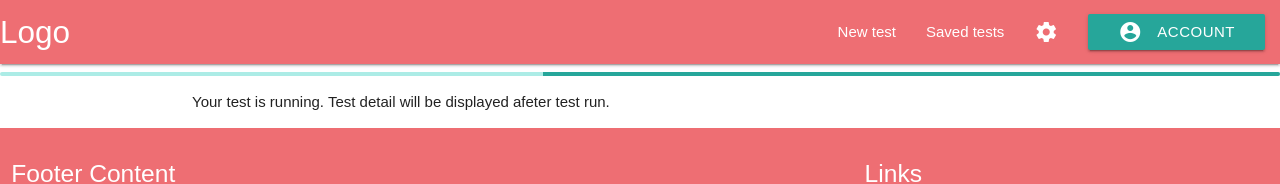
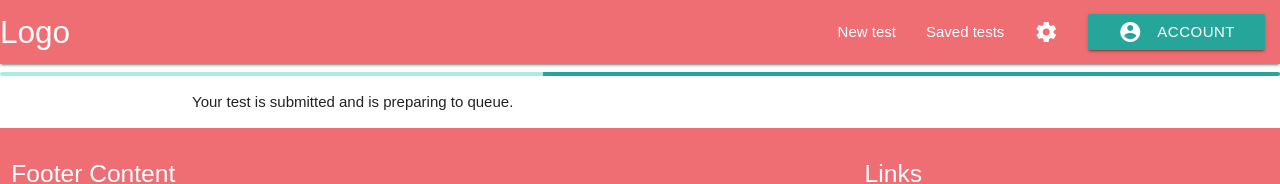
Before and after one commit to nekiscz/nekis.webtestpage.reactapp, a React (Create React App) app: page /tests/running in a window 1280 px wide. Shown: the top 184 px of the page. Built offline with nearby package versions, Linux system fonts and the light colour scheme.

Commit message:
running test changes and autoupdate for its content

```diff
--- a/src/actions/action_test.js
+++ b/src/actions/action_test.js
@@ -26,7 +26,7 @@ export function fetchTest(testId) {
 }
 
 export function checkTest(testId) {
-    const request = axios.get(`${ROOT_URL}/jsonResult.php?test=${testId}`);
+    const request = axios.get(`${ROOT_URL}/testStatus.php?f=json&test=${testId}`);
 
     return {
         type: CHECK_TEST,
--- a/src/components/running_test.js
+++ b/src/components/running_test.js
@@ -7,7 +7,7 @@ class RunningTest extends Component {
     componentDidMount() {
         this.timerID = setInterval(
             () => this.checkForResult(),
-            1500
+            2000
         );
     }
 
@@ -18,10 +18,30 @@ class RunningTest extends Component {
     checkForResult() {
         if (this.props.runningTest) {
             this.props.checkTest(this.props.runningTest.id);
-            if (this.props.runningTest.status === 200) {
+            if (this.props.runningTest.statusCode === 200) {
                 this.props.history.push(`/tests/detail/${this.props.runningTest.id}`);
             }
         }
+    }
+
+    getStatusText() {
+        if (this.props.runningTest) {
+            if (this.props.runningTest.statusCode !== 0) {
+                return (
+                        <div>
+                            <div className='col s12'>
+                                <p>{this.props.runningTest.statusText}</p>
+                            </div>
+                        </div>
+                )
+            }
+        }
+
+        return (
+            <div className='col s12'>
+                <p>Your test is submitted and is preparing to queue.</p>
+            </div>
+        )
     }
 
     render() {
@@ -33,9 +53,7 @@ class RunningTest extends Component {
                     </div>
                 </div>
                 <div className='container'>
-                    <div className='col s12'>
-                        <p>Your test is running. Test detail will be displayed afeter test run.</p>
-                    </div>
+                    {this.getStatusText()}
                 </div>
             </div>
 
@@ -44,6 +62,8 @@ class RunningTest extends Component {
 }
 
 function mapStateToProps({ test }) {
+    console.log(test.runningTest);
+
     return {
         runningTest: test.runningTest
     };
--- a/src/reducers/reducer_test.js
+++ b/src/reducers/reducer_test.js
@@ -7,17 +7,15 @@ export default function (state = {}, action) {
                 ...state,
                 runningTest: {
                     id: action.payload.data.data.testId,
-                    status: action.payload.data.statusCode
+                    statusCode: 0
                 }
             };
         case CHECK_TEST:
+            console.log(action.payload.data.data)
             return {
-                ...state,
-                runningTest: {
-                    id: action.payload.data.data.id,
-                    status: action.payload.data.statusCode
-                }
-            };
+                    ...state,
+                    runningTest: action.payload.data.data
+                };
         case FETCH_TEST:
             return { ...state, [action.payload.data.data.testId]: action.payload.data };
         default:
```
Also changed, not shown: 1 other file (tests, documents, lock files or other folders).
